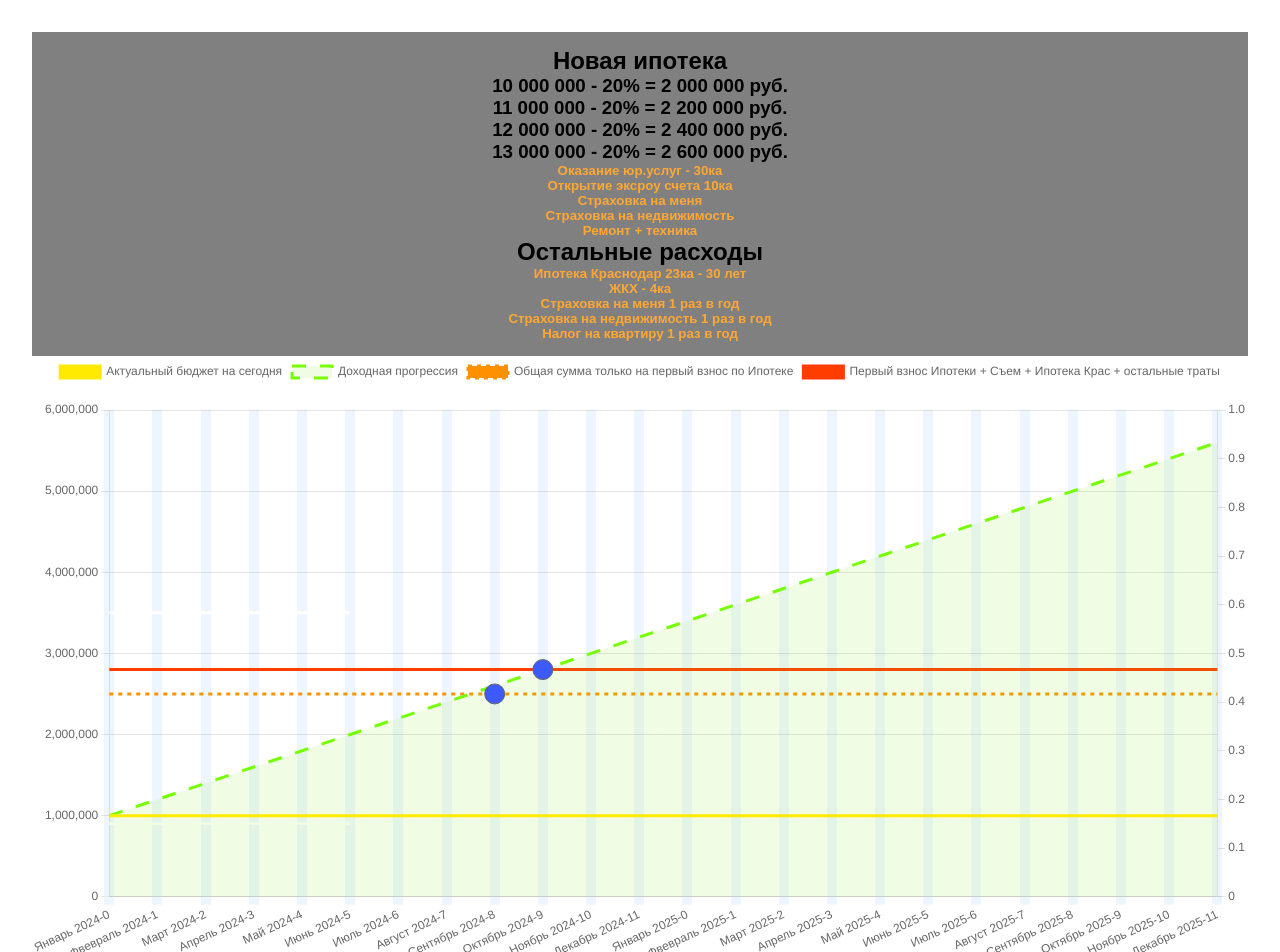
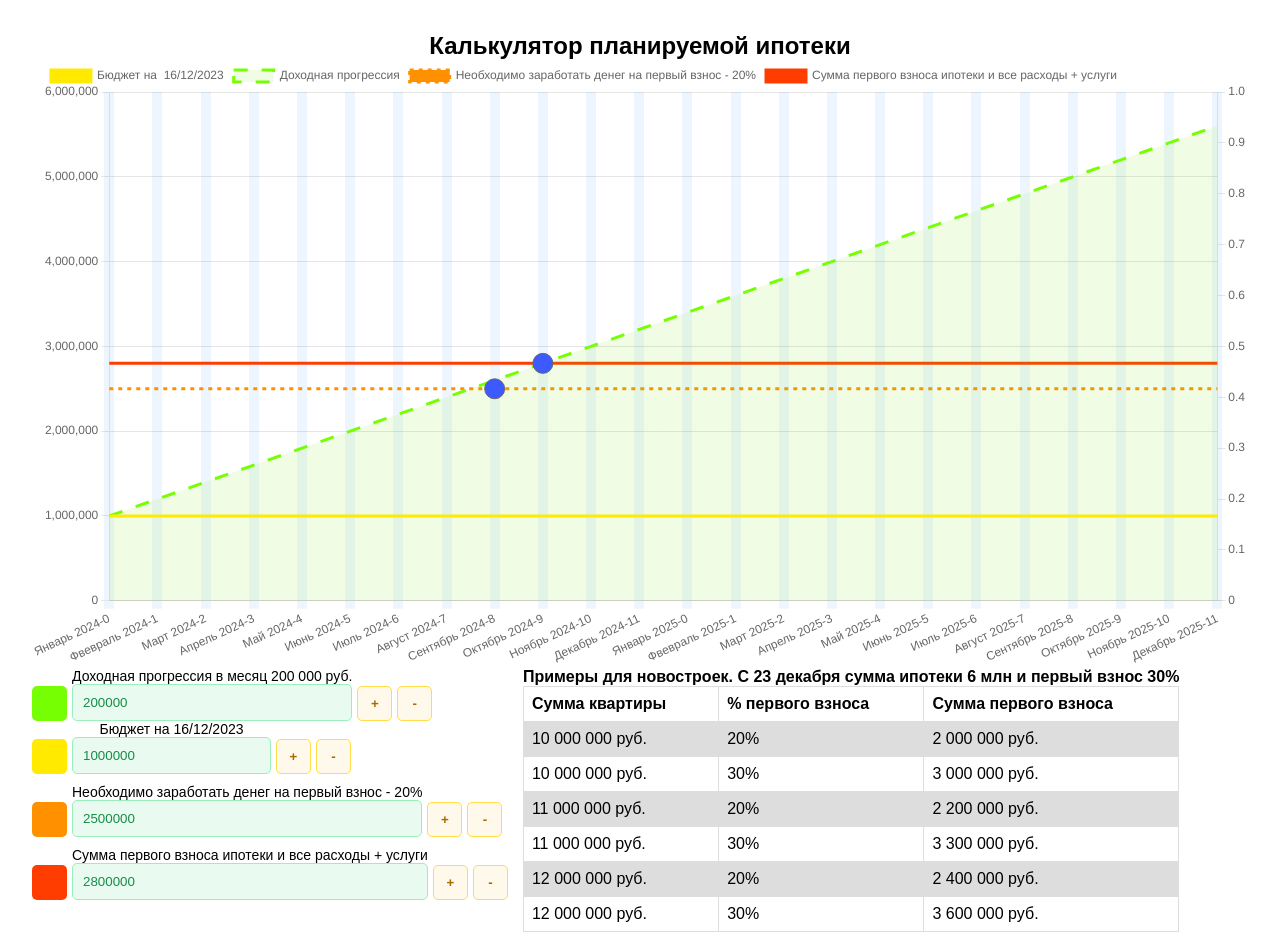
Before and after one commit to cossack-don/chart, a React (Vite) app: page / in a window 1280 px wide. Shown: the top 952 px of the page. Built offline with nearby package versions, Linux system fonts and the light colour scheme; a web font is replaced by a local one.

Commit message:
feat: test new feat

```diff
--- a/package.json
+++ b/package.json
@@ -2,7 +2,7 @@
   "name": "ipoteka",
   "private": true,
   "version": "0.0.0",
-    "type": "module",
+  "type": "module",
   "scripts": {
     "dev": "vite",
     "build": "tsc && vite build",
@@ -15,7 +15,8 @@
     "react": "^18.2.0",
     "react-chartjs-2": "^5.2.0",
     "react-dom": "^18.2.0",
-    "react-input-mask": "^3.0.0-alpha.2"
+    "react-input-mask": "^3.0.0-alpha.2",
+    "vite-plugin-vue-devtools": "^1.0.0-rc.8"
   },
   "devDependencies": {
     "@types/react": "^18.2.43",
--- a/src/App.tsx
+++ b/src/App.tsx
@@ -43,21 +43,22 @@ function App() {
 
     const [featureFinance] = useState([]) as any
 
+let [summMunthZP, setSummMunthZP] = useState(200000)
 
-
-let f = 200000
+// let f = 200000
     for(let i= 0; 24 >i; i++){
-        featureFinance[i] = Number(currentFinance) + (f * i)
+        featureFinance[i] = Number(currentFinance) + (summMunthZP * i)
     }
 
 
 
-
+    const current = new Date();
+    const date = `${current.getDate()}/${current.getMonth()+1}/${current.getFullYear()}`;
      const data = {
         labels,
         datasets: [
             {
-                label: 'Актуальный бюджет на сегодня',
+                label: `Бюджет на  ${date}`,
                 data:[currentFinance,currentFinance,currentFinance,currentFinance,currentFinance,currentFinance,currentFinance,currentFinance,currentFinance,currentFinance,currentFinance,currentFinance,currentFinance,currentFinance,currentFinance,currentFinance,currentFinance,currentFinance,currentFinance,currentFinance,currentFinance,currentFinance,currentFinance,currentFinance,currentFinance],
 
                 borderColor: '#ffea00',
@@ -69,14 +70,13 @@ let f = 200000
                 label: 'Доходная прогрессия',
                 data:featureFinance,
                 borderColor: '#76ff03',
-                // backgroundColor: '#76ff03',
                 backgroundColor: 'rgba(118, 225, 3, 0.1)',
                 yAxisID: 'y',
                 fill: true,
                 borderDash:[14,14]
             },
             {
-                label: 'Общая сумма только на первый взнос по Ипотеке',
+                label: 'Необходимо заработать денег на первый взнос - 20%',
                 data:[minimalFinanceIpoteka,minimalFinanceIpoteka,minimalFinanceIpoteka,minimalFinanceIpoteka,minimalFinanceIpoteka,minimalFinanceIpoteka,minimalFinanceIpoteka,minimalFinanceIpoteka,minimalFinanceIpoteka,minimalFinanceIpoteka,minimalFinanceIpoteka,minimalFinanceIpoteka,minimalFinanceIpoteka,minimalFinanceIpoteka,minimalFinanceIpoteka,minimalFinanceIpoteka,minimalFinanceIpoteka,minimalFinanceIpoteka,minimalFinanceIpoteka,minimalFinanceIpoteka,minimalFinanceIpoteka,minimalFinanceIpoteka,minimalFinanceIpoteka,minimalFinanceIpoteka],
                 borderColor: '#ff9100',
                 backgroundColor: '#ff9100',
@@ -84,7 +84,7 @@ let f = 200000
                 borderDash:[4,5]
             },
             {
-                label: 'Первый взнос Ипотеки + Съем + Ипотека Крас + остальные траты',
+                label: 'Сумма первого взноса ипотеки и все расходы + услуги',
                 data:[criticalFinance,criticalFinance,criticalFinance,criticalFinance,criticalFinance,criticalFinance,criticalFinance,criticalFinance,criticalFinance,criticalFinance,criticalFinance,criticalFinance,criticalFinance,criticalFinance,criticalFinance,criticalFinance,criticalFinance,criticalFinance,criticalFinance,criticalFinance,criticalFinance,criticalFinance,criticalFinance,criticalFinance,criticalFinance],
                 borderColor: '#ff3d00',
                 backgroundColor: '#ff3d00',
@@ -93,19 +93,17 @@ let f = 200000
 
             {
                 label: '',
-                data:[900000,900000,900000,900000,900000,900000],
-
-                borderColor: '#ffffff',
-                backgroundColor: '#ffffff',
+                data:[900000],
+                borderColor: 'rgba(118, 225, 3, 0)',
+                backgroundColor: 'rgba(118, 225, 3, 0)',
                 yAxisID: 'y',
             },
 
             {
                 label: '',
-                data:[3500000,3500000,3500000,3500000,3500000,3500000],
-
-                borderColor: '#ffffff',
-                backgroundColor: '#ffffff',
+                data:[3500000],
+                borderColor: 'rgba(118, 225, 3, 0)',
+                backgroundColor: 'rgba(118, 225, 3, 0)',
                 yAxisID: 'y',
             },
         ],
@@ -186,43 +184,34 @@ x:{
         },
     } as any
 
-    const current = new Date();
-    const date = `${current.getDate()}/${current.getMonth()+1}/${current.getFullYear()}`;
+
 
 
   return (
     <>
 
-        <div style={{padding:'15px',background:'gray', display:'flex',justifyContent: 'space-around'}}>
+<h2>Калькулятор планируемой ипотеки</h2>
+          <Line style={{'width': '2200px'}} options={options} data={data} />
 
 
-            <div>
-                <h2>Новая ипотека</h2>
-                <h3>10 000 000 - 20% = 2 000 000 руб.</h3>
-                <h3>11 000 000 - 20% = 2 200 000 руб.</h3>
-                <h3>12 000 000 - 20% = 2 400 000 руб.</h3>
-                <h3>13 000 000 - 20% = 2 600 000 руб.</h3>
+      <div style={{display:'flex'}}>
+          <section style={{marginRight:'15px'}}>
 
-                <h5>Оказание юр.услуг - 30ка</h5>
-                <h5>Открытие эксроу счета 10ка</h5>
-                <h5>Страховка на меня</h5>
-                <h5>Страховка на недвижимость</h5>
-                <h5>Ремонт + техника</h5>
+              <div style={{display:'flex'}}>
+                  <div style={{marginTop:'auto', marginRight:'5px', background:'#76ff03', width:'35px',height:'35px',borderRadius:'5px'}}/>
+                  <div style={{display:'flex',  flexDirection: 'column', marginRight:'5px'}}>
+                      <label style={{fontSize:'14px'}}>Доходная прогрессия в месяц {summMunthZP.toLocaleString('ru')} руб.</label>
+                      <input className='input' type="number"   value={summMunthZP} onInput={(event:any)=> setSummMunthZP(Number(event.target.value))}/>
+                  </div>
 
-                <h2>Остальные расходы</h2>
-                <h5>Ипотека Краснодар 23ка - 30 лет</h5>
-                <h5>ЖКХ - 4ка</h5>
-                <h5>Страховка на меня 1 раз в год</h5>
-                <h5>Страховка на недвижимость 1 раз в год</h5>
-                <h5>Налог на квартиру 1 раз в год</h5>
+                  <div style={{marginTop:'auto'}}>
+                      <button style={{marginRight:'5px'}} className="button" onClick={()=>setSummMunthZP((value:any)=> Number(value)+100000)}>+</button>
+                      <button className="button" onClick={()=>setSummMunthZP((value:any)=> Number(value)-100000)}>-</button>
                   </div>
               </div>
 
-
-          <Line style={{'width': '2200px'}} options={options} data={data} />
-        <section >
-
               <div style={{display:'flex', marginBottom:'10px'}}>
+                  <div style={{marginTop:'auto', marginRight:'5px', background:'#ffea00', width:'35px',height:'35px',borderRadius:'5px'}}/>
                   <div style={{display:'flex',  flexDirection: 'column', marginRight:'5px'}}>
                       <label style={{fontSize:'14px'}}>Бюджет на {date}</label>
                       <input className='input' type="number"   value={currentFinance} onInput={(event:any)=> setCurrentFinance(Number(event.target.value))}/>
@@ -235,8 +224,9 @@ x:{
               </div>
 
               <div style={{display:'flex', marginBottom:'10px'}}>
+                  <div style={{marginTop:'auto', marginRight:'5px', background:'#ff9100', width:'35px',height:'35px',borderRadius:'5px'}}/>
                   <div style={{display:'flex',  flexDirection: 'column', marginRight:'5px'}}>
-                    <label style={{fontSize:'14px'}}>Необходимо Денег 20%</label>
+                      <label style={{fontSize:'14px'}}>Необходимо заработать денег на первый взнос - 20%</label>
                       <input className='input' type="number"   value={minimalFinanceIpoteka} onInput={(event:any)=> setMinimalFinanceIpoteka(Number(event.target.value))}/>
                   </div>
 
@@ -247,8 +237,9 @@ x:{
               </div>
 
               <div style={{display:'flex'}}>
+                  <div style={{marginTop:'auto', marginRight:'5px', background:'#ff3d00', width:'35px',height:'35px',borderRadius:'5px'}}/>
                   <div style={{display:'flex',  flexDirection: 'column', marginRight:'5px'}}>
-                    <label style={{fontSize:'14px'}}>Сумма ипотеки и все расходы + услуги</label>
+                      <label style={{fontSize:'14px'}}>Сумма первого взноса ипотеки и все расходы + услуги</label>
                       <input className='input' type="number"   value={criticalFinance} onInput={(event:any)=> setCriticalFinance(Number(event.target.value))}/>
                   </div>
 
@@ -257,16 +248,65 @@ x:{
                       <button style={{marginRight:'5px'}} className="button" onClick={()=>setCriticalFinance((value:any)=> Number(value)+500000)}>+</button>
                       <button className="button" onClick={()=>setCriticalFinance((value:any)=> Number(value)-500000)}>-</button>
                   </div>
-
-                {/*<input type="number"  step='500000' value={criticalFinance} onInput={(event:any)=> setCriticalFinance(Number(event.target.value))}/>*/}
-                {/*<button style={{marginRight:'5px'}} className="button" onClick={()=>setCriticalFinance((value:any)=> Number(value)+500000)}>+</button>*/}
-                {/*<button className="button" onClick={()=>setCriticalFinance((value:any)=> Number(value)-500000)}>-</button>*/}
               </div>
 
 
-            <p>Итого будет на руках: {(Number(currentFinance) + Number(minimalFinanceIpoteka)).toLocaleString('ru')} руб.</p>
           </section>
 
+          <section>
+              <h4>Примеры для новостроек. С 23 декабря сумма ипотеки 6 млн и первый взнос 30%</h4>
+              <table>
+                  <tr>
+                      <th>Сумма квартиры</th>
+                      <th>% первого взноса</th>
+                      <th>Сумма первого взноса</th>
+                  </tr>
+                  <tr>
+                      <td>10 000 000 руб.</td>
+                      <td>20%</td>
+                      <td>2 000 000 руб.</td>
+                  </tr>
+                  <tr>
+                      <td>10 000 000 руб.</td>
+                      <td>30%</td>
+                      <td>3 000 000 руб.</td>
+                  </tr>
+                  <tr>
+                      <td>11 000 000 руб.</td>
+                      <td>20%</td>
+                      <td>2 200 000 руб.</td>
+                  </tr>
+                  <tr>
+                      <td>11 000 000 руб.</td>
+                      <td>30%</td>
+                      <td>3 300 000 руб.</td>
+                  </tr>
+                  <tr>
+                      <td>12 000 000 руб.</td>
+                      <td>20%</td>
+                      <td>2 400 000 руб.</td>
+                  </tr>
+                  <tr>
+                      <td>12 000 000 руб.</td>
+                      <td>30%</td>
+                      <td>3 600 000 руб.</td>
+                  </tr>
+              </table>
+
+          </section>
+      </div>
+
+   <div style={{marginTop:'45px'}}>
+
+       <h3>Калькулятор ипотеки</h3>
+       <iframe
+           width="100%"
+           height="700"
+           allowFullScreen="true"
+           src="https://ru.myfin.by/bank/sberbank/kalkulator-ipoteki?attribute=&CreditCalculatorMortgageFormBank%5Bform_bank_sef_alias%5D=sberbank&CreditCalculatorMortgageFormBank%5Bform_product_id%5D=304&CreditCalculatorMortgageFormBank%5Bamount_start%5D=11000000&CreditCalculatorMortgageFormBank%5Bperiod_year%5D=30&CreditCalculatorMortgageFormBank%5Bvznos%5D=3000000&CreditCalculatorMortgageFormBank%5Bvznos_currency%5D=5&CreditCalculatorMortgageFormBank%5Btype_calc%5D=&CreditCalculatorMortgageFormBank%5Btype_calc%5D=0&CreditCalculatorMortgageFormBank%5Bdate%5D=09.12.2023&CreditCalculatorMortgageFormBank%5Bone_time_commission%5D=0&CreditCalculatorMortgageFormBank%5Bone_time_fee_currency%5D=5&CreditCalculatorMortgageFormBank%5Badditional_monthly_payments%5D=0&CreditCalculatorMortgageFormBank%5Bpreterms%5D%5B2%5D=09.12.2023%3A100000%3A2%3A1"
+       >
+       </iframe>
+   </div>
     </>
   )
 }
--- a/src/index.css
+++ b/src/index.css
@@ -42,3 +42,22 @@ input::-webkit-inner-spin-button {
   padding: 10px 10px;
   border-radius: 5px;
 }
+
+
+
+
+table {
+  font-family: arial, sans-serif;
+  border-collapse: collapse;
+  width: 100%;
+}
+
+td, th {
+  border: 1px solid #dddddd;
+  text-align: left;
+  padding: 8px;
+}
+
+tr:nth-child(even) {
+  background-color: #dddddd;
+}
```
Also changed, not shown: 1 other file (tests, documents, lock files or other folders). Lines whose indentation alone changed are shown as unchanged.
